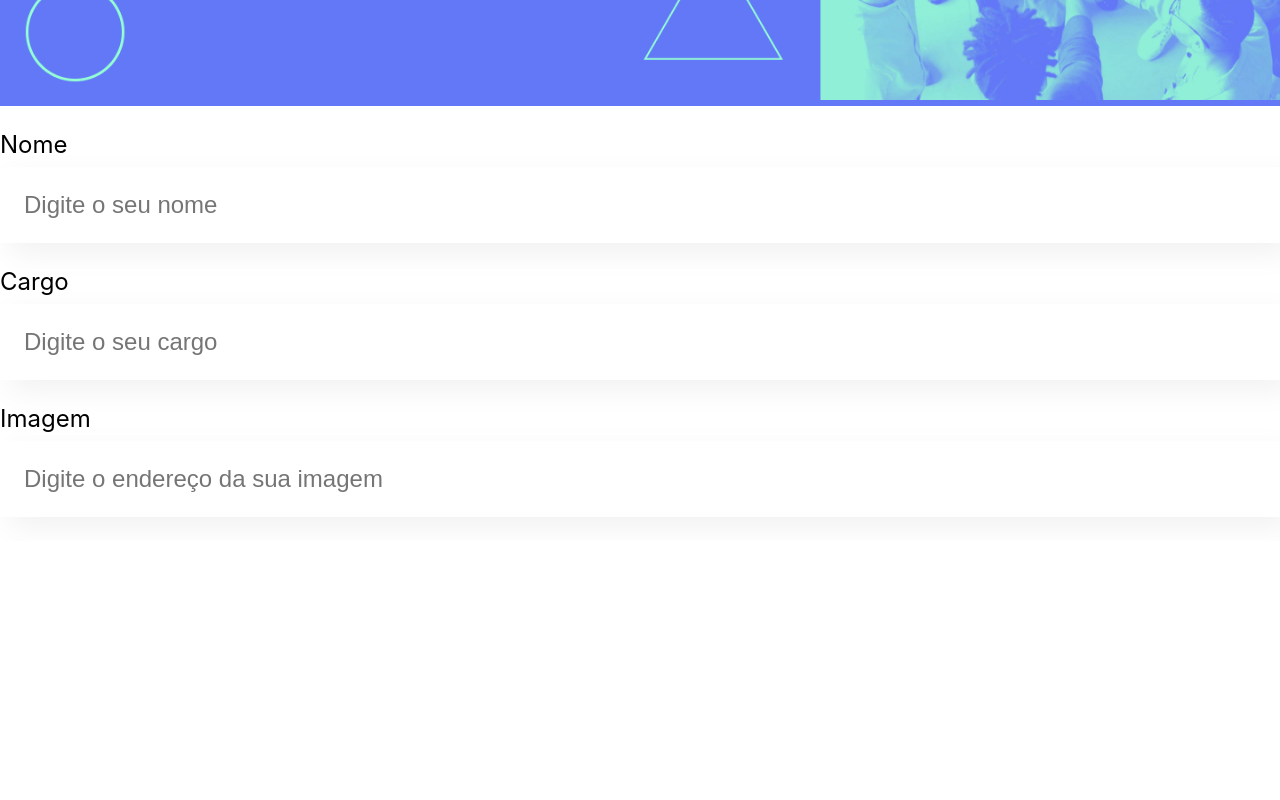
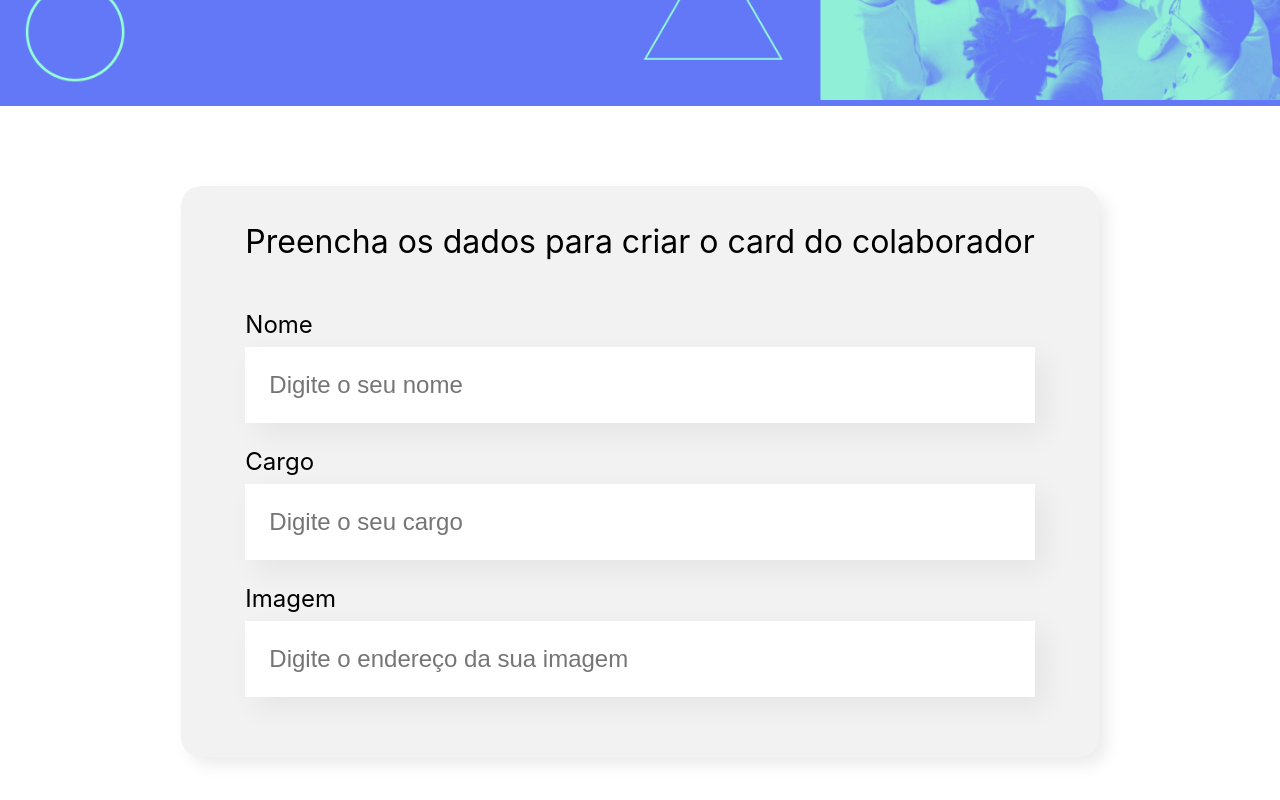
Before and after one commit to ednosmab/alura-organo, a React (Create React App) app: page / in a window 1280 px wide. Shown: the part 394-1194 px from the top of the page. Before the commit the page ends 935 px from the top, so only its background shows below. Built offline with nearby package versions, Linux system fonts and the light colour scheme.

Commit message:
including Formulario component

```diff
--- a/src/App.js
+++ b/src/App.js
@@ -1,17 +1,11 @@
 import Banner from "./componentes/Banner/Banner";
-import CampoTexto from "./componentes/CampoTexto";
 import Formuario from "./componentes/Formulario";
 
 function App() {
     return (
         <div className="App">
             <Banner />
-            <CampoTexto label="nome" placeholder="Digite o seu nome" />
-            <CampoTexto label="cargo" placeholder="Digite o seu cargo" />
-            <CampoTexto
-                label="imagem"
-                placeholder="Digite o endereço da sua imagem"
-            />
+            <Formuario />
         </div>
     );
 }
--- a/src/componentes/CampoTexto/index.js
+++ b/src/componentes/CampoTexto/index.js
@@ -10,8 +10,6 @@ const CampoTexto = (props) => {
                 placeholder={props.placeholder}
             />
         </div>
-        // <fieldset className="campo-texto">
-        // </fieldset>
     );
 };
 
--- /dev/null
+++ b/src/componentes/Formulario/Formulario.css
@@ -0,0 +1,22 @@
+.formulario {
+    display: flex;
+    justify-content: center;
+    margin: 8rem 0;
+}
+
+.formulario fieldset {
+    border: none;
+}
+
+.formulario form {
+    max-width: 80%;
+    background-color: var(--background-formulario);
+    border-radius: 2rem;
+    padding: 3.6rem 6.4rem;
+    box-shadow: 0.8rem 0.8rem 1.6rem rgba(0, 0, 0, 0.08);
+}
+
+.formulario legend {
+    font-size: 3.2rem;
+    margin-bottom: 2.5rem;
+}
--- /dev/null
+++ b/src/componentes/Formulario/index.js
@@ -0,0 +1,27 @@
+import CampoTexto from "../CampoTexto";
+import "./Formulario.css";
+
+const Formuario = () => {
+    return (
+        <section className="formulario">
+            <form>
+                <fieldset>
+                    <legend>
+                        Preencha os dados para criar o card do colaborador
+                    </legend>
+                    <CampoTexto label="nome" placeholder="Digite o seu nome" />
+                    <CampoTexto
+                        label="cargo"
+                        placeholder="Digite o seu cargo"
+                    />
+                    <CampoTexto
+                        label="imagem"
+                        placeholder="Digite o endereço da sua imagem"
+                    />
+                </fieldset>
+            </form>
+        </section>
+    );
+};
+
+export default Formuario;
--- a/src/index.css
+++ b/src/index.css
@@ -1,6 +1,7 @@
 :root {
     --background-banner: #6278f7;
     --branco: #fff;
+    --background-formulario: #f2f2f2;
     --sombra: 1rem 1rem 3rem rgba(0, 0, 0, 0.06);
     font-size: 62.5%;
 }
```
